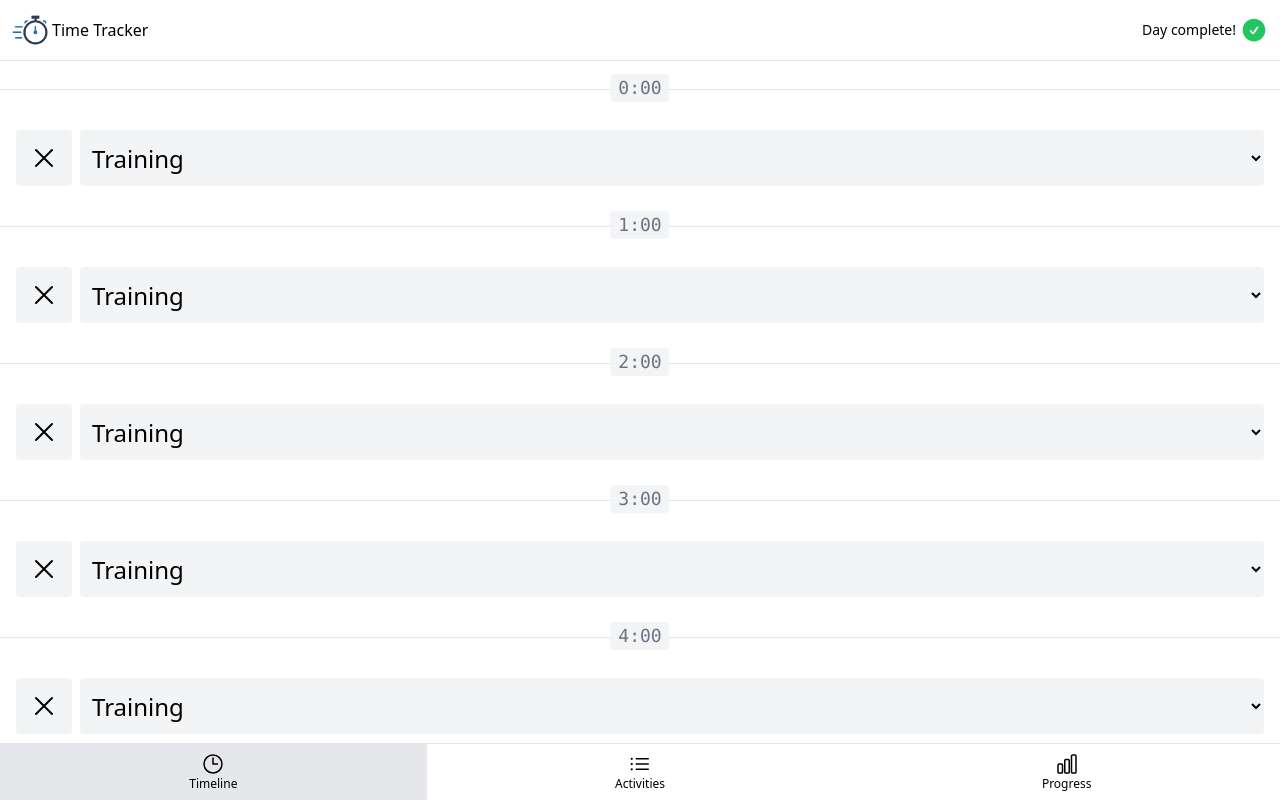
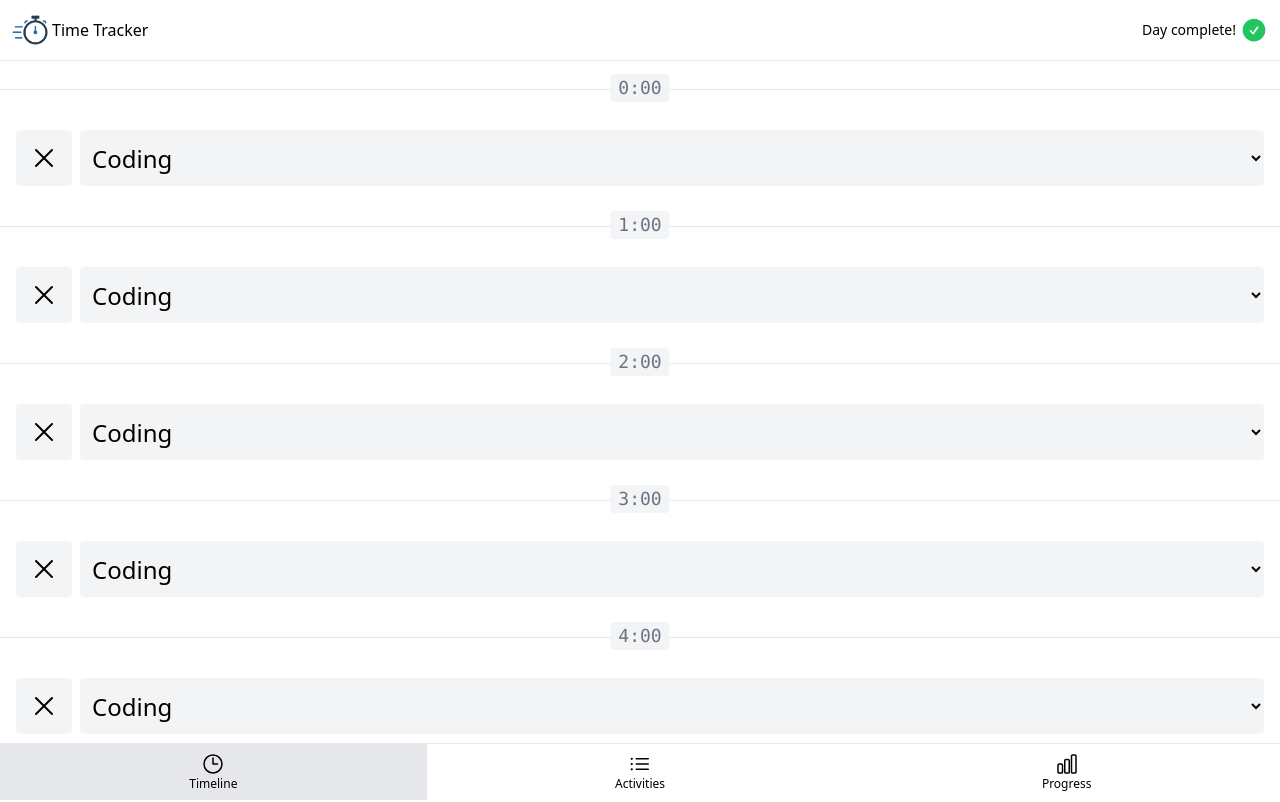
Before and after one commit to Khkimov/time-tracker, a Vue app: page /#timeline in a window 1280 px wide. Shown: the top 802 px of the page. Built offline with nearby package versions, Linux system fonts and the light colour scheme.

Commit message:
default value "Rest" for popup

```diff
--- a/src/common/validators.ts
+++ b/src/common/validators.ts
@@ -3,3 +3,7 @@ import { NAV_ITEMS } from '@/common/constants'
 export function isPageValid(page: string) {
   return Object.keys(NAV_ITEMS).includes(page)
 }
+
+export function isUndefinedOrNull(value: number | undefined | null) {
+  return value === null || value === undefined
+}
--- a/src/components/BaseSelect.vue
+++ b/src/components/BaseSelect.vue
@@ -1,11 +1,14 @@
 <template>
   <div>
     <div class="flex gap-2">
-      <BaseButton>
+      <BaseButton @click="emit('select', null)">
         <XMarkIcon class="h-8" />
       </BaseButton>
-      <select class="w-full truncate rounded bg-gray-100 px-2 py-1 text-2xl">
-        <option selected disabled value="">{{ props.placeholder }}</option>
+      <select
+        @change="emit('select', +$event.target.value)"
+        class="w-full truncate rounded bg-gray-100 px-2 py-1 text-2xl"
+      >
+        <option :selected="isSelected" disabled value="">{{ props.placeholder }}</option>
         <option
           v-for="{ value, label } in props.options"
           :key="value"
@@ -20,8 +23,10 @@
 </template>
 
 <script setup lang="ts">
+import { computed } from 'vue'
 import { XMarkIcon } from '@heroicons/vue/24/outline'
 import BaseButton from '@/components/BaseButton.vue'
+import { isUndefinedOrNull } from '@/common/validators'
 
 interface Props {
   options: { value: number; label: string }[]
@@ -29,4 +34,8 @@ interface Props {
   selected: number
 }
 const props = defineProps<Props>()
+
+const emit = defineEmits(['select'])
+
+const isSelected = computed(() => isUndefinedOrNull(props.selected))
 </script>
--- a/src/components/TimelineItem.vue
+++ b/src/components/TimelineItem.vue
@@ -2,13 +2,19 @@
   <div>
     <li class="relative flex flex-col gap-2 border-t border-gray-200 px-4 py-10">
       <a href="#" :class="hourLinkClasses"> {{ props.timelineItem.hour }}:00 </a>
-      <BaseSelect :options="options" :selected="selectedActivityId" placeholder="Rest" />
+      <BaseSelect
+        :options="options"
+        :selected="selectedActivityId"
+        placeholder="Rest"
+        @select="selectedActivityId = $event"
+      />
     </li>
   </div>
 </template>
 
 <script setup lang="ts">
 import BaseSelect from '@/components/BaseSelect.vue'
+import { ref } from 'vue'
 
 interface Props {
   timelineItem: { hour: number }
@@ -29,5 +35,5 @@ const options = [
   { value: 3, label: 'Training' }
 ]
 
-const selectedActivityId = 3
+const selectedActivityId = ref(1)
 </script>
```
